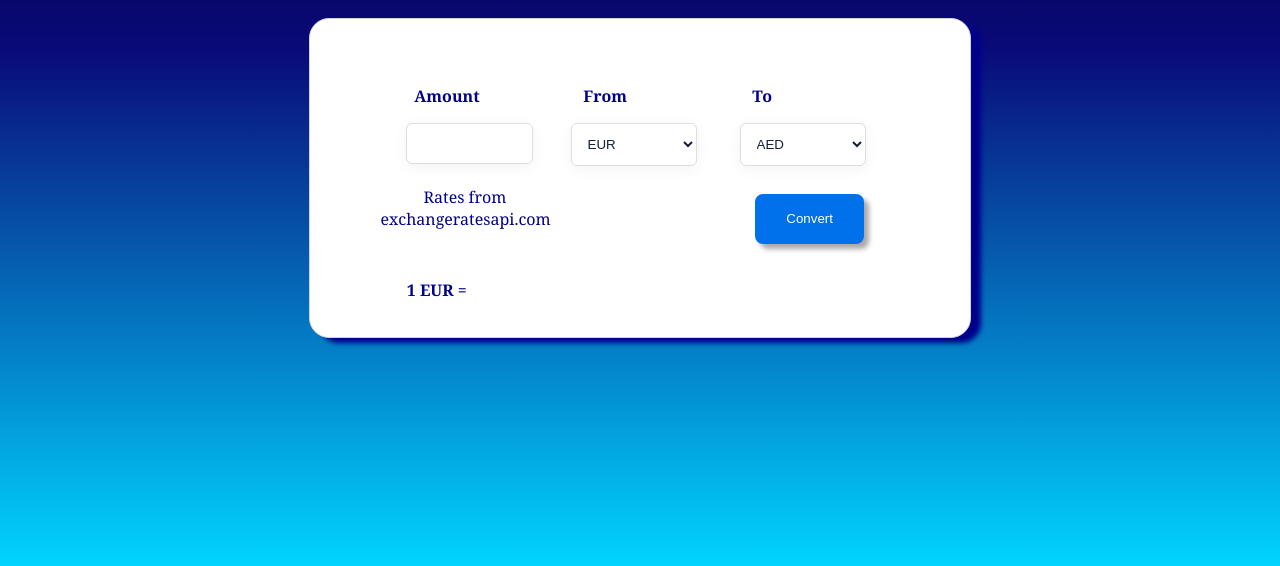
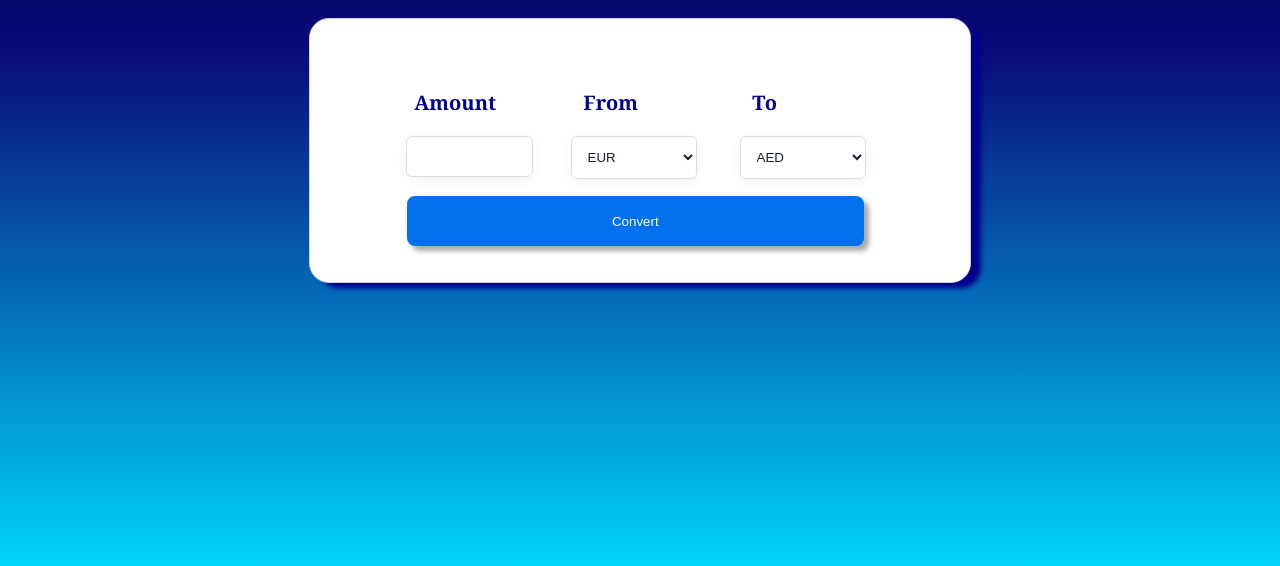
Before and after one commit to smilleeymilleey/WhisbiLandingPage, a website: page index.html in a window 1280 px wide. Shown: the part 234-800 px from the top of the page. Drawn offline with Linux system fonts and the light colour scheme.

Commit message:
everything is evenly spaced out

```diff
--- a/app.js
+++ b/app.js
@@ -12,14 +12,14 @@ currencies.forEach(element => {
 
 
 /* Toggle between adding and removing the "responsive" class to topnav when the user clicks on the icon */
-// function toggleNav() {
-//   var x = document.getElementById("myTopnav");
-//   if (x.className === "topnav") {
-//     x.className += " responsive";
-//   } else {
-//     x.className = "topnav";
-//   }
-// }
+function toggleNav() {
+  var x = document.getElementById("myTopnav");
+  if (x.className === "topnav") {
+    x.className += " responsive";
+  } else {
+    x.className = "topnav";
+  }
+}
 
 function getRates() {
   let startSelect= document.getElementById("names")
@@ -43,7 +43,7 @@ function getRates() {
         let formattedTime = hours + ':' + minutes.substr(-2) + ':' + seconds.substr(-2);
 
         document.getElementById("start").innerHTML=startAmount + " Euros =";
-        document.getElementById("conversionRate").innerHTML=res.rates[newCurrency] + " " + newCurrency;
+        document.getElementById("conversionRate").innerHTML= "1 EUR = " + res.rates[newCurrency] + " " + newCurrency;
         document.getElementById("convertedAmount").innerHTML= newAmount + " " + newCurrency;
         document.getElementById("date").innerHTML= "Last updated " + res.date;
         document.getElementById("time").innerHTML = formattedTime;
--- a/css/style.css
+++ b/css/style.css
@@ -47,7 +47,8 @@ body {
 }
 
 #date {
-  color: darkgray
+  color: darkgray;
+
 }
 
 .padding {
@@ -59,6 +60,7 @@ body {
   text-align: left;
   font-weight: bold;
   margin-left: 20%;
+  font-size: 20px;
 }
 
 .row {
@@ -69,19 +71,12 @@ body {
   text-align: center;
 }
 .row2 {
-  align-items: center;
+  align-items: left;
   padding-right: 15%;
   padding-top: 10px;
   text-align: right;
 }
 
-.pApi {
-  width: 100%;
-  height: 50px;
-  margin-top: 13%;
-  color: darkblue;
-
-}
 .custom-select {
   position: relative;
   font-family: Arial;
@@ -93,6 +88,7 @@ body {
   box-sizing: border-box;
   border-radius: 5px;
   margin-left: 5%;
+  margin-bottom: 10%;
   width: 75%;
   border: 1px solid rgb(221, 221, 221);
   border-radius: 6px;
@@ -110,6 +106,7 @@ body {
   padding: 12px;
   color: rgb(20, 30, 55);
   background: none;
+  margin-bottom: 10%;
 }
 
 #newCurrency {
@@ -120,12 +117,12 @@ body {
   padding: 12px;
   color: rgb(20, 30, 55);
   background: none;
+  margin-bottom: 10%;
 }
 
 .btn {
-  width: 20%;
+  width: 120%;
   height: 50px;
-  margin-top: 5%;
   border-color:rgb(0, 113, 235);
   border-style: solid;
   border-radius: 8px;
@@ -137,6 +134,7 @@ body {
 
 .btn:hover {
   background-color: #050648;
+  border-color: #050648;
   color: white;
   box-shadow: 10px 5px 5px darkgrey;
 }
@@ -145,16 +143,15 @@ body {
   margin: auto;
   width: 70%;
   padding: 10px;
+  align-items: left;
 }
 
-.exchangeR {
-  padding-top: 5px;
-  font-weight:bold;
+#start {
+  align-items: left;
+  margin-top: 10%;
+  padding-top: 5%;
 }
 
-#conversionRate {
-  font-weight: bold;
-}
 .newContainer {
   margin-left: 12%;
 }
@@ -182,6 +179,10 @@ body {
   border-radius: 8px;
 }
 
+.text {
+  font-size: 15px;
+  font-weight: normal;
+}
 .topnav {
   background-color: #050648;
   overflow: hidden;
--- a/index.html
+++ b/index.html
@@ -29,7 +29,6 @@
             <div class="column">
                 <p class="p">Amount</p>
                 <input id="startAmount">
-                <p class="pApi">Rates from exchangeratesapi.com</p>
             </div>
             <div class="column">
                 <p class="p">From</p>
@@ -44,17 +43,17 @@
             </div>
         </div>
         </div>
-        <div class="row2">
-            <button class="btn" onclick="getRates()" id="convertButton">Convert</button>
-        </div>
         </div>
         <div class="newContainer">
+
         <!-- new amount -->
             <h3 id="start"></h3>
             <h2 id="convertedAmount"></h2>
             <!-- exchange rate -->
-            <p class="exchangeR"> 1 EUR = </p>
-            <p id="conversionRate"></p>
+            <p class="text" id="conversionRate"></p>
+            <div class="row2">
+                <button class="btn" onclick="getRates()" id="convertButton">Convert</button>
+            </div>
             <!-- date -->
             <p id="date"></p>
         </div>
```
